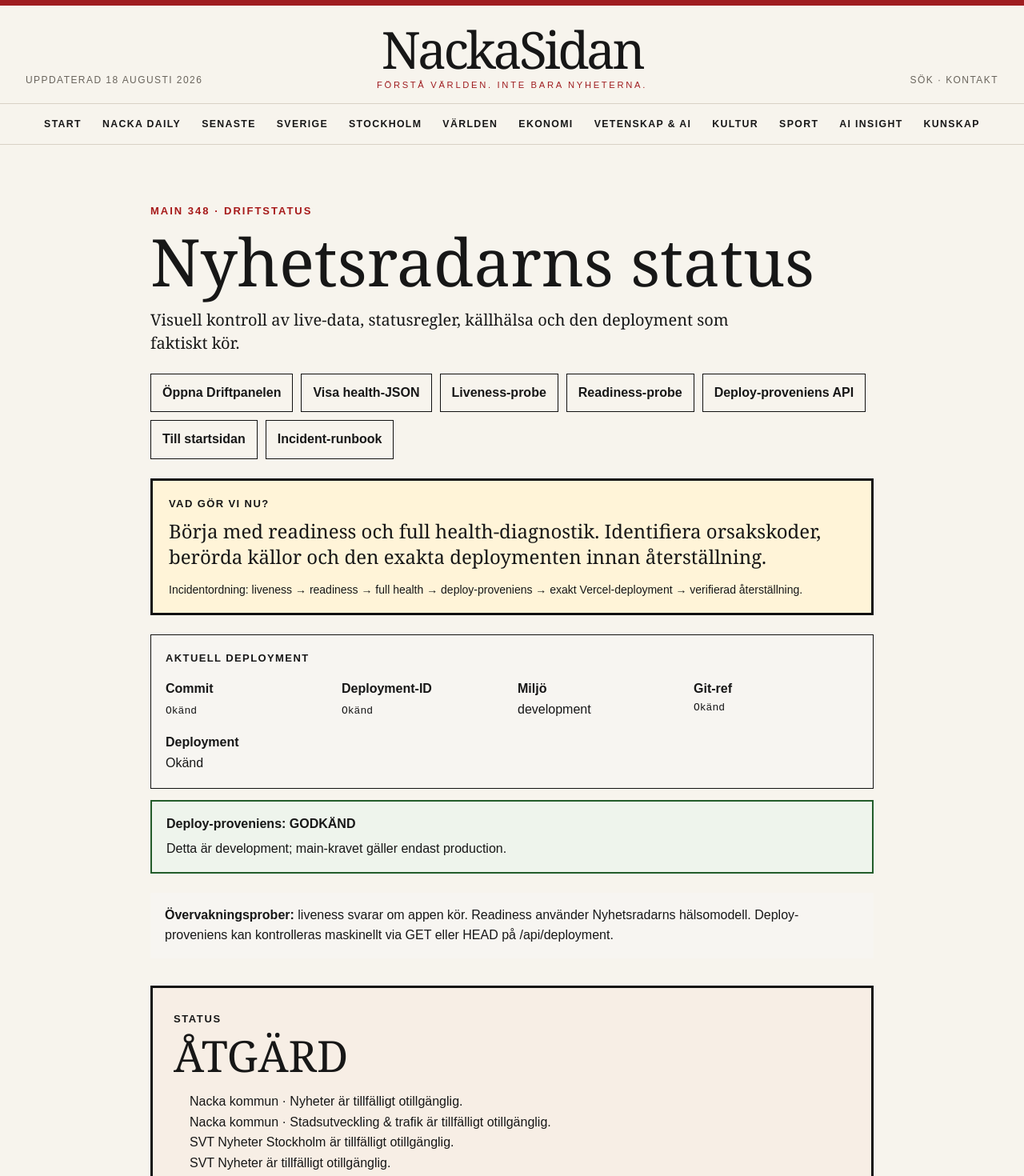
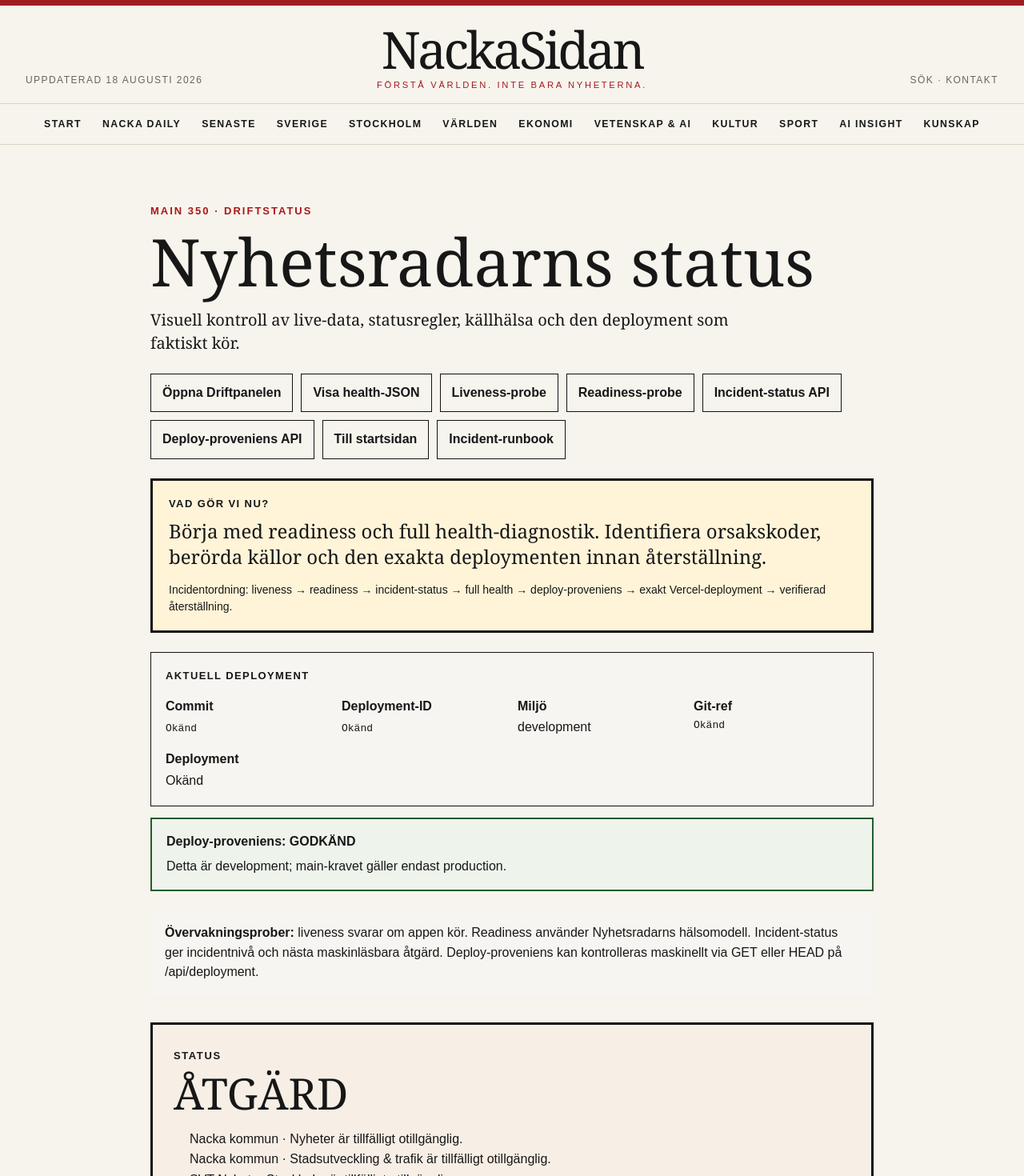
Before and after one commit to Djurgarden2019/NackaSidan-2026, a Next.js app: page /driftstatus in a window 1280 px wide. Shown: the top 1470 px of the page at 80% size. Built offline with nearby package versions, Linux system fonts and the light colour scheme; no server answers.

Commit message:
Main 350: link incident status from driftstatus

```diff
--- a/app/driftstatus/page.tsx
+++ b/app/driftstatus/page.tsx
@@ -23,23 +23,23 @@ export default async function DriftstatusPage() {
         : 'Ingen incidentåtgärd krävs. Fortsätt normal övervakning och använd proberna som verifiering efter nästa release.';
 
   return <main style={{ maxWidth:960, margin:'0 auto', padding:'72px 28px 100px' }}>
-    <p style={{ color:'#a61919', fontWeight:800, letterSpacing:2, fontSize:13 }}>MAIN 348 · DRIFTSTATUS</p>
+    <p style={{ color:'#a61919', fontWeight:800, letterSpacing:2, fontSize:13 }}>MAIN 350 · DRIFTSTATUS</p>
     <h1 style={{ fontFamily:'Georgia,serif', fontSize:'clamp(48px,7vw,82px)', lineHeight:.98, margin:'12px 0 18px' }}>Nyhetsradarns status</h1>
     <p style={{ fontFamily:'Georgia,serif', fontSize:20, lineHeight:1.45, maxWidth:760 }}>Visuell kontroll av live-data, statusregler, källhälsa och den deployment som faktiskt kör.</p>
     <nav aria-label="Driftverktyg" style={{ display:'flex', flexWrap:'wrap', gap:10, marginTop:24 }}>
-      {[['/driftpanel','Öppna Driftpanelen'],['/api/news-health','Visa health-JSON'],['/api/news-health/live','Liveness-probe'],['/api/news-health/ready','Readiness-probe'],['/api/deployment','Deploy-proveniens API'],['/','Till startsidan']].map(([href,label]) => <Link key={href} href={href} style={{ border:'1px solid #111', padding:'10px 14px', textDecoration:'none', fontWeight:700 }}>{label}</Link>)}
+      {[['/driftpanel','Öppna Driftpanelen'],['/api/news-health','Visa health-JSON'],['/api/news-health/live','Liveness-probe'],['/api/news-health/ready','Readiness-probe'],['/api/incident-status','Incident-status API'],['/api/deployment','Deploy-proveniens API'],['/','Till startsidan']].map(([href,label]) => <Link key={href} href={href} style={{ border:'1px solid #111', padding:'10px 14px', textDecoration:'none', fontWeight:700 }}>{label}</Link>)}
       <a href="https://github.com/Djurgarden2019/NackaSidan-2026/blob/main/docs/INCIDENT-RUNBOOK.md" target="_blank" rel="noreferrer" style={{ border:'1px solid #111', padding:'10px 14px', textDecoration:'none', fontWeight:700 }}>Incident-runbook</a>
     </nav>
 
     <section aria-label="Nästa operativa steg" style={{ marginTop:24, padding:'18px 20px', border:'3px solid #111', background: status === 'STABIL' && deployment.provenanceOk ? '#eef4ec' : '#fff4d8' }}>
       <div style={{ fontSize:13, fontWeight:900, letterSpacing:1.4 }}>VAD GÖR VI NU?</div>
       <div style={{ marginTop:8, fontFamily:'Georgia,serif', fontSize:24, lineHeight:1.35 }}>{nextAction}</div>
-      <div style={{ marginTop:14, fontSize:14, lineHeight:1.55 }}>Incidentordning: liveness → readiness → full health → deploy-proveniens → exakt Vercel-deployment → verifierad återställning.</div>
+      <div style={{ marginTop:14, fontSize:14, lineHeight:1.55 }}>Incidentordning: liveness → readiness → incident-status → full health → deploy-proveniens → exakt Vercel-deployment → verifierad återställning.</div>
     </section>
 
     <section aria-label="Deployment-identitet" style={{ marginTop:24, padding:18, border:'1px solid #111', background:'#f7f5f1' }}><div style={{ fontSize:13,fontWeight:900,letterSpacing:1.4 }}>AKTUELL DEPLOYMENT</div><div style={{display:'grid',gridTemplateColumns:'repeat(auto-fit,minmax(180px,1fr))',gap:14,marginTop:14}}><div><strong>Commit</strong><div style={{fontFamily:'monospace',marginTop:4}}>{deployment.shortCommitSha ?? 'Okänd'}</div></div><div><strong>Deployment-ID</strong><div style={{fontFamily:'monospace',marginTop:4,overflowWrap:'anywhere'}}>{deployment.deploymentId ?? 'Okänd'}</div></div><div><strong>Miljö</strong><div>{deployment.environment}</div></div><div><strong>Git-ref</strong><div style={{fontFamily:'monospace'}}>{deployment.gitRef ?? 'Okänd'}</div></div><div><strong>Deployment</strong><div>{deployment.deploymentUrl ? <a href={`https://${deployment.deploymentUrl}`} target="_blank" rel="noreferrer">Öppna körande deploy</a> : 'Okänd'}</div></div></div></section>
     <section aria-label="Deploy-proveniens" style={{marginTop:14,padding:'16px 18px',border:`2px solid ${deployment.provenanceOk?'#235c2b':'#a61919'}`,background:deployment.provenanceOk?'#eef4ec':'#f7e7e7',lineHeight:1.55}}><strong>Deploy-proveniens: {deployment.provenanceOk?'GODKÄND':'VARNING'}</strong><div style={{marginTop:6}}>{deployment.isProduction ? deployment.isMainRef ? 'Production-deployen kommer från main, vilket är förväntat.' : `Production-deployen kommer från ${deployment.gitRef ?? 'okänd Git-ref'} i stället för main.` : `Detta är ${deployment.environment}; main-kravet gäller endast production.`}</div></section>
-    <section aria-label="Probe-status" style={{marginTop:24,padding:'16px 18px',background:'#f7f5f1',lineHeight:1.55}}><strong>Övervakningsprober:</strong> liveness svarar om appen kör. Readiness använder Nyhetsradarns hälsomodell. Deploy-proveniens kan kontrolleras maskinellt via GET eller HEAD på /api/deployment.</section>
+    <section aria-label="Probe-status" style={{marginTop:24,padding:'16px 18px',background:'#f7f5f1',lineHeight:1.55}}><strong>Övervakningsprober:</strong> liveness svarar om appen kör. Readiness använder Nyhetsradarns hälsomodell. Incident-status ger incidentnivå och nästa maskinläsbara åtgärd. Deploy-proveniens kan kontrolleras maskinellt via GET eller HEAD på /api/deployment.</section>
     <section aria-label="Aktuell driftstatus" style={{marginTop:34,border:'3px solid #111',padding:'28px 26px',background:status==='STABIL'?'#eef4ec':'#f7eee5'}}><div style={{fontSize:13,fontWeight:900,letterSpacing:1.6}}>STATUS</div><div style={{fontFamily:'Georgia,serif',fontSize:54,lineHeight:1,marginTop:8}}>{status}</div>{alerts.length?<ul style={{margin:'18px 0 0',paddingLeft:20,lineHeight:1.6}}>{alerts.map(a=><li key={a}>{a}</li>)}</ul>:<p>Inga automatiska driftvarningar just nu.</p>}</section>
     {reasons.length?<section style={{marginTop:24}}><h2 style={{fontFamily:'Georgia,serif',fontSize:30}}>Varför denna status?</h2><div style={{display:'grid',gap:10}}>{reasons.map(r=><div key={r} style={{borderLeft:'3px solid #a61919',padding:'10px 14px',background:'#f7f5f1'}}><strong style={{fontFamily:'monospace'}}>{r}</strong><div>{reasonLabels[r]??r}</div></div>)}</div></section>:null}
     <section style={{display:'grid',gridTemplateColumns:'repeat(auto-fit,minmax(150px,1fr))',gap:14,marginTop:28}}>{[[radar.items.length,'Aktuella artiklar'],[freshnessLabel,'Nyaste artikelns ålder'],[activeSources.length,'Aktiva källor'],[staleSources.length,'Gamla källor'],[undatedSources.length,'Utan daterad data'],[downSources.length,'Nere']].map(([v,l])=><div key={String(l)} style={{borderTop:'2px solid #111',paddingTop:12}}><strong style={{fontSize:34}}>{v}</strong><div>{l}</div></div>)}</section>
```
